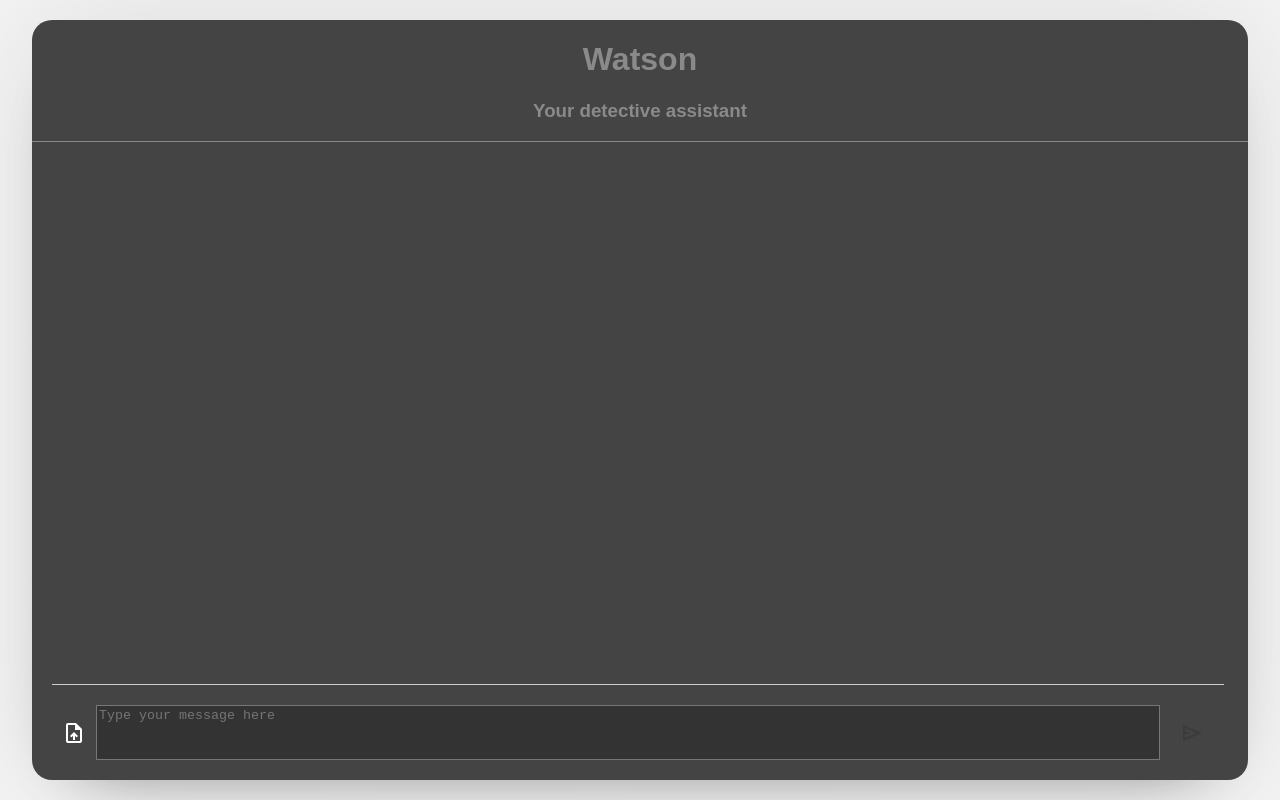
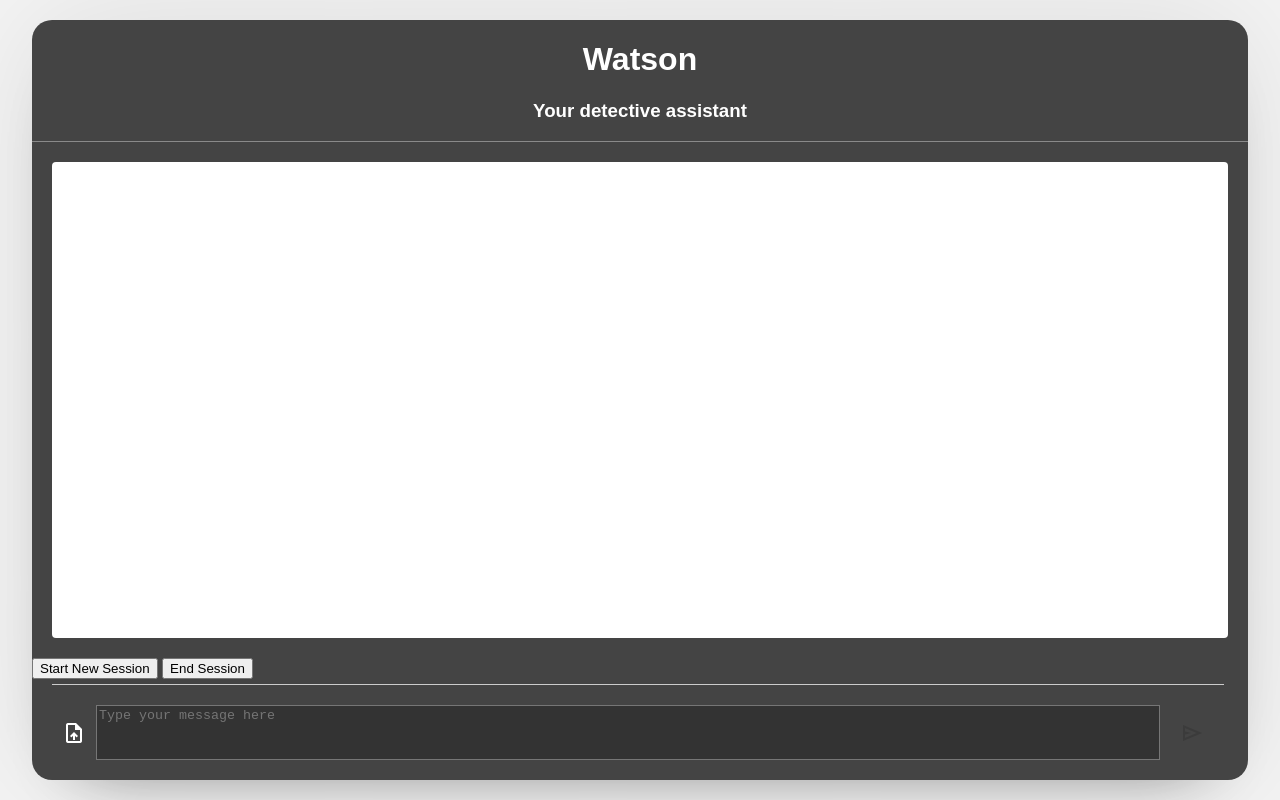
Before and after one commit to luhaowang90/Watson-Detective-Assistant, a website: page public/index.html in a window 1280 px wide. Drawn offline with nearby package versions, Linux system fonts and the light colour scheme; no server answers.

Commit message:
UI Enhancements

```diff
--- a/public/css/style.css
+++ b/public/css/style.css
@@ -23,6 +23,14 @@ body {
     text-align: center;
     color: #8a8a8a;
     border-bottom: 1px solid;
+}
+
+.chatbot h1 {
+    color: white;
+}
+
+.chatbot h3 {
+    color: white;
 }
 
 .upload-section {
@@ -118,6 +126,7 @@ body {
 }
 
 #responseContainer {
+    background-color: white;
     display: flex;
     height: 60%;
     margin: 20px 20px 20px 20px;
--- a/public/index.html
+++ b/public/index.html
@@ -15,6 +15,11 @@
         </header>
 
         <div id="responseContainer" class="response"></div>
+
+        <div id="sessionControl">
+            <button id="startNewSession">Start New Session</button>
+            <button id="endSession">End Session</button>
+        </div>
 
         <div class="message-input-container">
             <div id="uploadSection" class="upload-section" style="display: none;">
```
